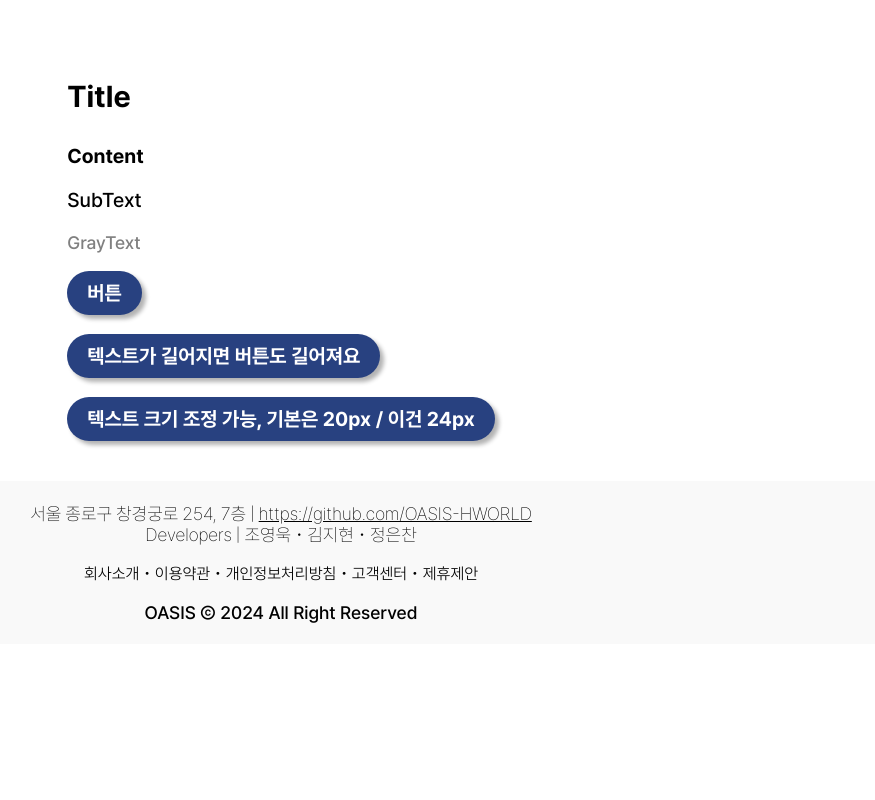
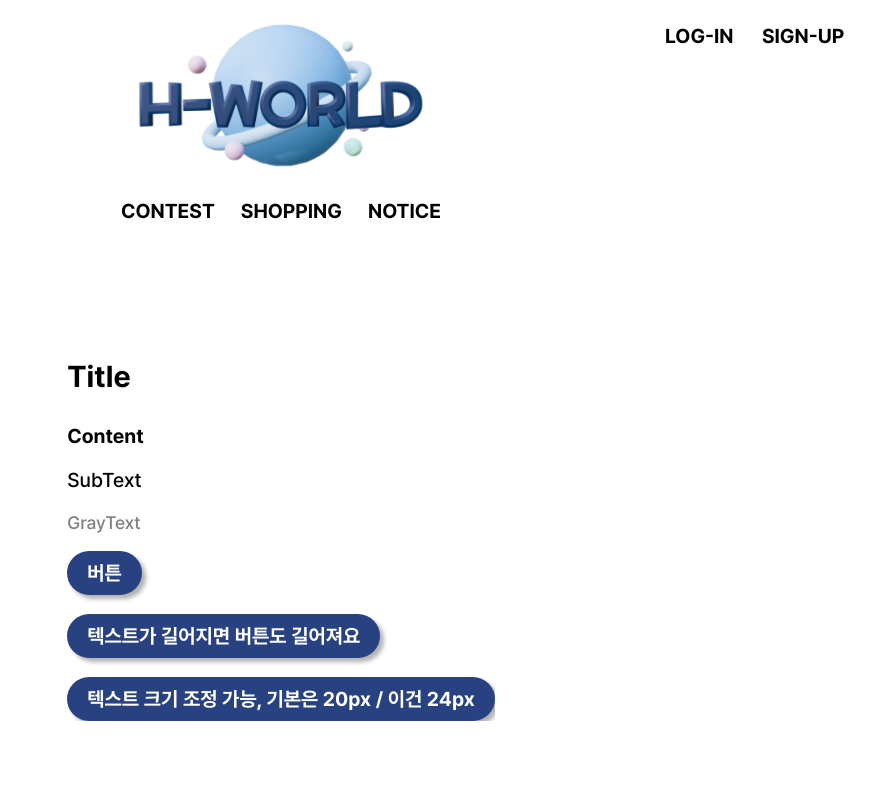
Before and after one commit to EunchanJeong/hworld-react, a React (Create React App) app: page /test in a window 1280 px wide. Shown: the top 800 px of the page, without its empty margins (359-1234 px from the left). Built offline with nearby package versions, Linux system fonts and the light colour scheme; no server answers.

Commit message:
:lipstick: Design: 레이아웃 헤더 추가

```diff
--- a/src/components/Layout/index.jsx
+++ b/src/components/Layout/index.jsx
@@ -1,10 +1,12 @@
 import React from 'react';
 import CustomFooter from '../Footer';
+import CustomHeader from '../Header';
 import { Container, ContentContainer, CustomContents } from './styled';
 
 const CommonLayout = ({ children }) => {
   return (
     <Container>
+      <CustomHeader />
       <ContentContainer>
         <CustomContents>{children}</CustomContents>
       </ContentContainer>
--- a/src/components/Layout/styled.js
+++ b/src/components/Layout/styled.js
@@ -6,16 +6,16 @@ export const Container = styled.div`
 `;
 
 export const ContentContainer = styled.div`
-  flex: 1;
   display: flex;
   justify-content: center;
   align-items: center;
-  margin-top: 5vh;
-  margin-bottom: 5vh;
+  margin-top: 40vh;
+  margin-bottom: 20vh;
 `;
 
 export const CustomContents = styled.div`
   width: auto;
   justify-content: center;
   align-items: center;
+  overflow: auto;
 `;
```
